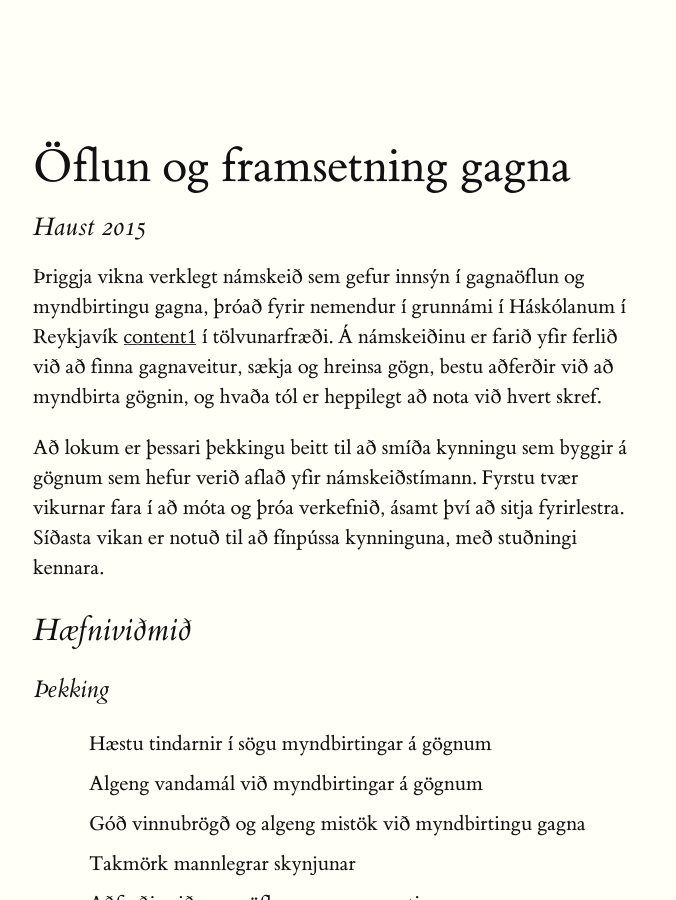
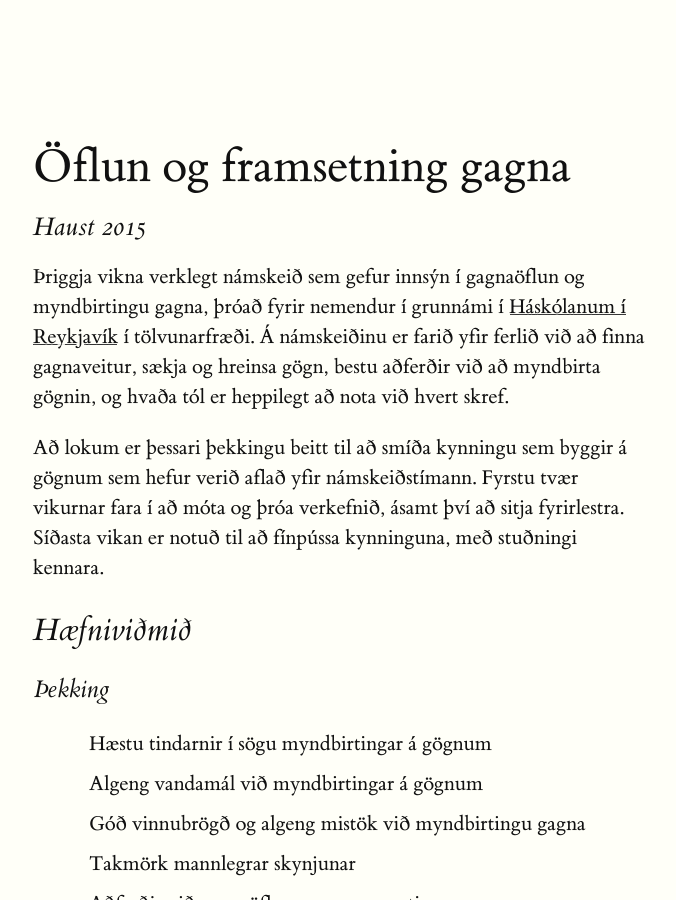
Before and after one commit to flother/data-acq-viz, a Jekyll site: the page built from icelandic.md, in a window 1280 px wide and 900 px high. Shown: the whole window, without its empty margins (127-803 px from the left). Built offline with Jekyll 4.4.1, drawn with Linux system fonts in a browser that asks for light colours.

Commit message:
Fixed broken link

```diff
--- a/icelandic.md
+++ b/icelandic.md
@@ -6,7 +6,7 @@ permalink: /2015/islenska/
 ---
 
 
-Þriggja vikna verklegt námskeið sem gefur innsýn í gagnaöflun og myndbirtingu gagna, þróað fyrir nemendur í grunnámi í Háskólanum í Reykjavík [content1] í tölvunarfræði. Á námskeiðinu er farið yfir ferlið við að finna gagnaveitur, sækja og hreinsa gögn, bestu aðferðir við að myndbirta gögnin, og hvaða tól er heppilegt að nota við hvert skref.
+Þriggja vikna verklegt námskeið sem gefur innsýn í gagnaöflun og myndbirtingu gagna, þróað fyrir nemendur í grunnámi í [Háskólanum í Reykjavík] [content1] í tölvunarfræði. Á námskeiðinu er farið yfir ferlið við að finna gagnaveitur, sækja og hreinsa gögn, bestu aðferðir við að myndbirta gögnin, og hvaða tól er heppilegt að nota við hvert skref.
 
 Að lokum er þessari þekkingu beitt til að smíða kynningu sem byggir á gögnum sem hefur verið aflað yfir námskeiðstímann. Fyrstu tvær vikurnar fara í að móta og þróa verkefnið, ásamt því að sitja fyrirlestra. Síðasta vikan er notuð til að fínpússa kynninguna, með stuðningi kennara.
 
```
